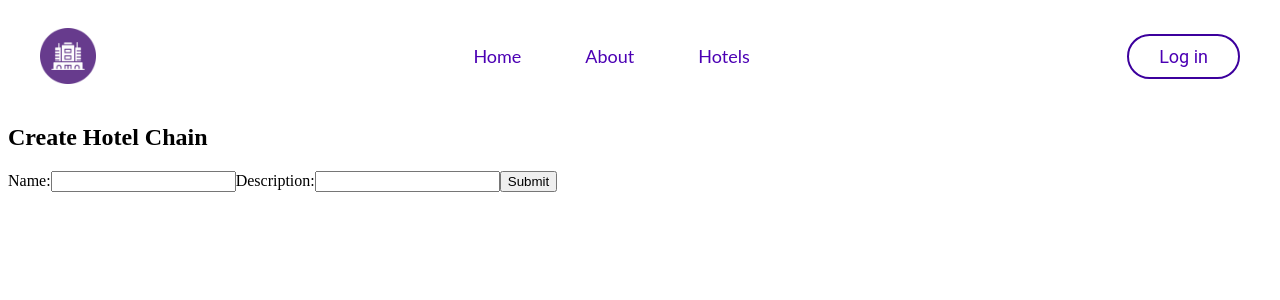
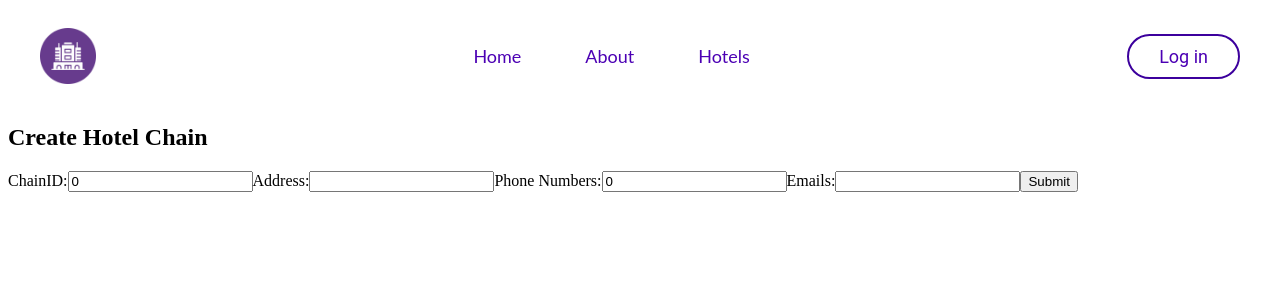
Before and after one commit to MitiqueO4/Online-Hotel, a React (Create React App) app: page /hotelchaincreationform in a window 1280 px wide. Shown: the top 300 px of the page. Built offline with nearby package versions, Linux system fonts and the light colour scheme.

Commit message:
Create hotel chain adds to db

```diff
--- a/src/App.js
+++ b/src/App.js
@@ -17,7 +17,7 @@ function App() {
           <Route path="/login" element={<LoginSignup />} />
           <Route path="/manager" element={<Manager />} />
           <Route path="/hotelchaincreationform" element={<HotelChainCreationForm />} />
-          <Route path="/hotelchainratingform" element={<HotelChainRatingForm />} />
+          <Route path="/hotelratingform" element={<HotelChainRatingForm />} />
           <Route path="/hotelcreationform" element={<HotelCreationForm />} />
         </Routes>
       </div>
--- a/src/components/HotelChainCreationForm/hotelchaincreationform.js
+++ b/src/components/HotelChainCreationForm/hotelchaincreationform.js
@@ -2,19 +2,32 @@ import React, { useState } from 'react';
 import axios from 'axios';
 
 const HotelChainCreationForm = () => {
-  const [name, setName] = useState('');
-  const [description, setDescription] = useState('');
+  const [chainID, setChainID] = useState(0);
+  const [address, setAddress] = useState('');
+  const [phoneNumbers, setPhoneNumbers] = useState(0);
+  const [emails, setEmails] = useState('');
+  const [error, setError] = useState('');
 
   const handleSubmit = async (e) => {
     e.preventDefault();
     try {
-      await axios.post('/hotel-chains', { name, description });
+      const response = await axios.post("/Hotel_Chain", {
+        chainID,
+        address,
+        phoneNumbers,
+        emails
+      });
+
+      console.log(response.data); // Log the response data
+
       alert('Hotel chain created successfully!');
-      setName('');
-      setDescription('');
+      setChainID(0);
+      setAddress('');
+      setPhoneNumbers(0);
+      setEmails('');
     } catch (error) {
-      alert('Failed to create hotel chain');
-      console.error(error);
+      console.error('Hotel chain creation error:', error.message);
+      setError(error.message);
     }
   };
 
@@ -22,16 +35,24 @@ const HotelChainCreationForm = () => {
     <form onSubmit={handleSubmit}>
       <h2>Create Hotel Chain</h2>
       <label>
-        Name:
-        <input type="text" value={name} onChange={(e) => setName(e.target.value)} />
+        ChainID:
+        <input type="number" value={chainID} onChange={(e) => setChainID(parseInt(e.target.value))} />
       </label>
       <label>
-        Description:
-        <input type="text" value={description} onChange={(e) => setDescription(e.target.value)} />
+        Address:
+        <input type="text" value={address} onChange={(e) => setAddress(e.target.value)} />
+      </label>
+      <label>
+        Phone Numbers:
+        <input type="number" value={phoneNumbers} onChange={(e) => setPhoneNumbers(parseInt(e.target.value))} />
+      </label>
+      <label>
+        Emails:
+        <input type="text" value={emails} onChange={(e) => setEmails(e.target.value)} />
       </label>
       <button type="submit">Submit</button>
     </form>
   );
 };
 
-export default HotelChainCreationForm;
+export default HotelChainCreationForm
--- a/src/components/HotelChainRatingForm/hotelchainratingform.js
+++ b/src/components/HotelChainRatingForm/hotelchainratingform.js
@@ -1,7 +1,7 @@
 import React, { useState } from 'react';
 import axios from 'axios';
 
-const HotelChainRatingForm = () => {
+const HotelRatingForm = () => {
   const [rating, setRating] = useState(5);
   const [comment, setComment] = useState('');
   const chainId = 'YOUR_CHAIN_ID'; // This should be dynamically selected
@@ -35,4 +35,4 @@ const HotelChainRatingForm = () => {
   );
 };
 
-export default HotelChainRatingForm;
+export default HotelRatingForm;
--- a/src/components/Manager/manager.js
+++ b/src/components/Manager/manager.js
@@ -14,10 +14,10 @@ const Manager = () => {
                 <Link to="/hotelchaincreationform">Add Hotel Chain</Link>
               </li>
               <li>
-                <Link to="/hotelchainratingform">Rate Hotel Chain</Link>
+                <Link to="/hotelcreationform">Add Hotel</Link>
               </li>
               <li>
-                <Link to="/hotelcreationform">Add Hotel</Link>
+                <Link to="/hotelratingform">Rate Hotel</Link>
               </li>
             </ul>
           </nav>
```
Also changed, not shown: server.js (+7 -5 lines).
